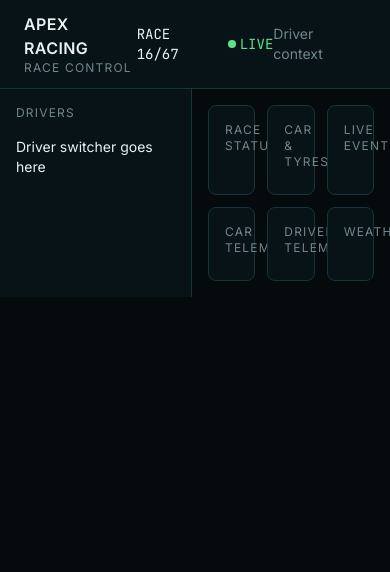
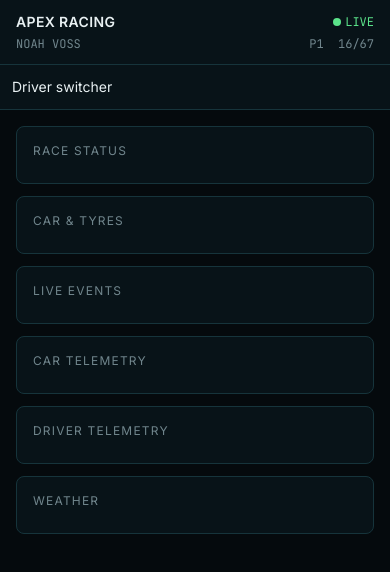
Before and after one commit to Debasree97/Apex-Race-Control, a React (Vite) app: page / in a window 390 px wide. Shown: the top 572 px of the page. Built offline with nearby package versions, Linux system fonts and the light colour scheme.

Commit message:
temp layout responsiveness

```diff
--- a/src/components/layout/Dashboard.tsx
+++ b/src/components/layout/Dashboard.tsx
@@ -11,9 +11,9 @@ export function Dashboard() {
   return (
     <div className="min-h-screen bg-bg text-text-primary">
       <Header />
-      <div className="flex">
+      <div className="flex flex-col md:flex-row">
         <Rail />
-        <main className="flex-1 grid grid-cols-3 gap-3 p-4">
+        <main className="flex-1 grid grid-cols-1 gap-3 p-4 md:grid-cols-3">
           <RaceStatusPanel />
           <CarTyresPanel />
           <EventsPanel />
--- a/src/components/layout/Header.tsx
+++ b/src/components/layout/Header.tsx
@@ -1,20 +1,27 @@
 export function Header() {
   return (
-    <header className="flex items-center justify-between border-b border-border bg-surface px-6 py-3">
-      <div>
-        <p className="font-semibold tracking-wide ">APEX RACING</p>
-        <p className="text-xs text-text-secondary tracking-widest">
-          RACE CONTROL
-        </p>
-      </div>
-      <div className="flex items-center gap-2 font-mono text-sm">
-        <span>RACE 16/67</span>
-        <span className="flex items-center gap-1 text-success">
+    <header className="border-b border-border bg-surface px-4 py-3 md:px-6 md:py-3 flex flex-col gap-1 md:flex-row md:items-center md:justify-between md:gap-0">
+      <div className="flex items-center justify-between md:contents">
+        <div className="md:order-1">
+          <p className="font-semibold tracking-wide text-sm md:text-base">
+            APEX RACING
+          </p>
+          <p className="hidden md:block text-xs text-text-secondary tracking-widest">
+            RACE CONTROL
+          </p>
+        </div>
+
+        <span className="flex items-center gap-1 text-success text-xs font-mono md:order-2 md:text-sm">
+          <span className="hidden md:inline">RACE 16/67</span>
           <span className="w-2 h-2 rounded-full bg-success" />
           LIVE
         </span>
       </div>
-      <div className="text-sm text-text-secondary">Driver context</div>
+
+      <div className="flex items-center justify-between md:order-3 md:justify-end md:gap-4 text-xs md:text-sm font-mono text-text-secondary md:text-text-primary">
+        <span>NOAH VOSS</span>
+        <span>P1&nbsp;&nbsp;16/67</span>
+      </div>
     </header>
   );
 }
--- a/src/components/layout/Rail.tsx
+++ b/src/components/layout/Rail.tsx
@@ -1,10 +1,12 @@
 export function Rail() {
   return (
-    <aside className="w-48 border-r border-border bg-surface p-4 flex flex-col gap-2">
-      <p className="text-xs text-text-secondary uppercase tracking-widest mb-2">
+    <aside className="flex flex-row gap-2 overflow-x-auto border-b border-border bg-surface p-3 md:w-48 md:flex-col md:overflow-visible md:border-b-0 md:border-r md:p-4">
+      <p className="hidden md:block text-xs text-text-secondary uppercase tracking-widest mb-2">
         Drivers
       </p>
-      <div className="text-sm text-text-primary">Driver switcher goes here</div>
+      <div className="text-sm text-text-primary whitespace-nowrap md:whitespace-normal">
+        Driver switcher
+      </div>
     </aside>
   );
 }
```
